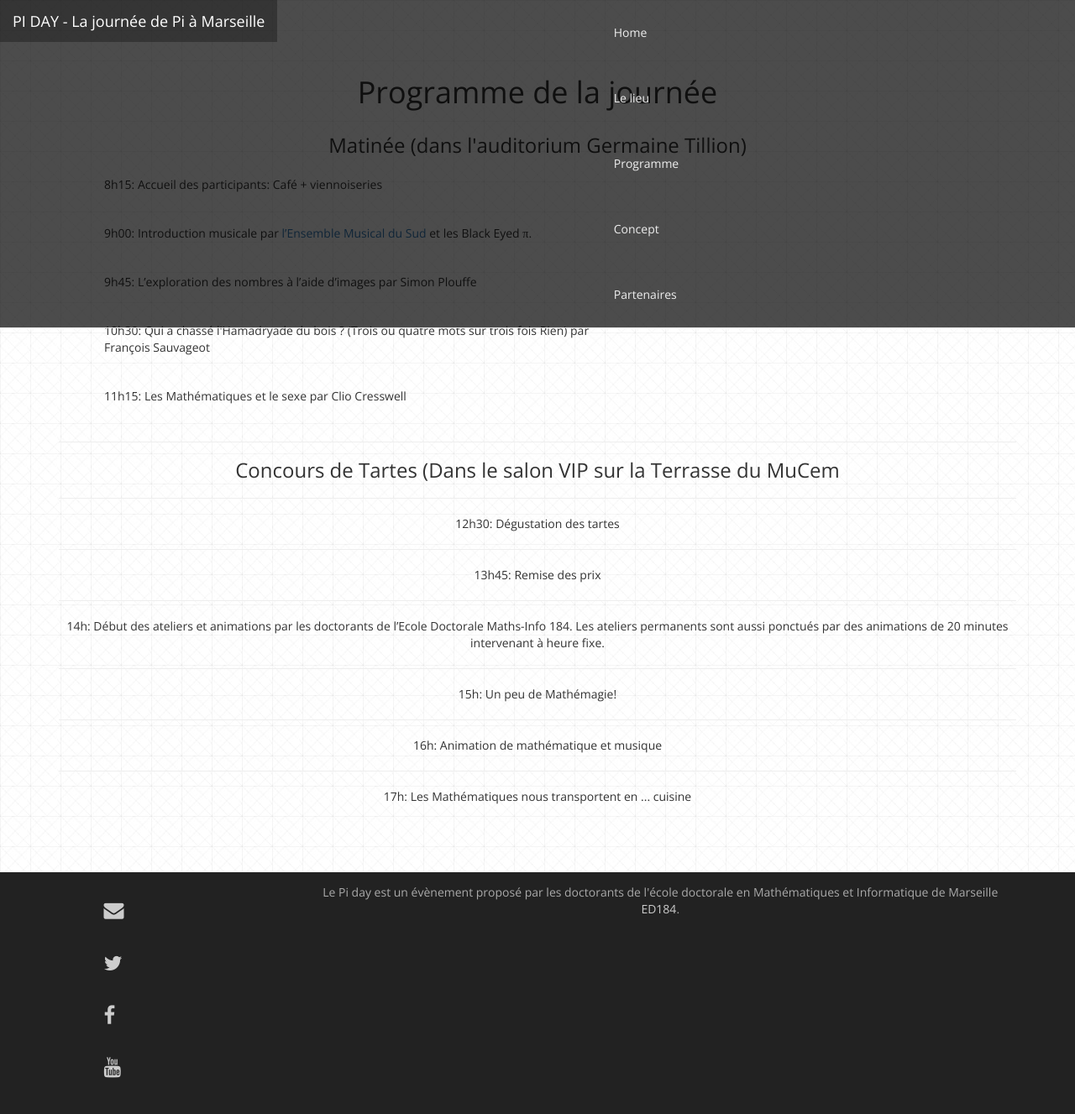
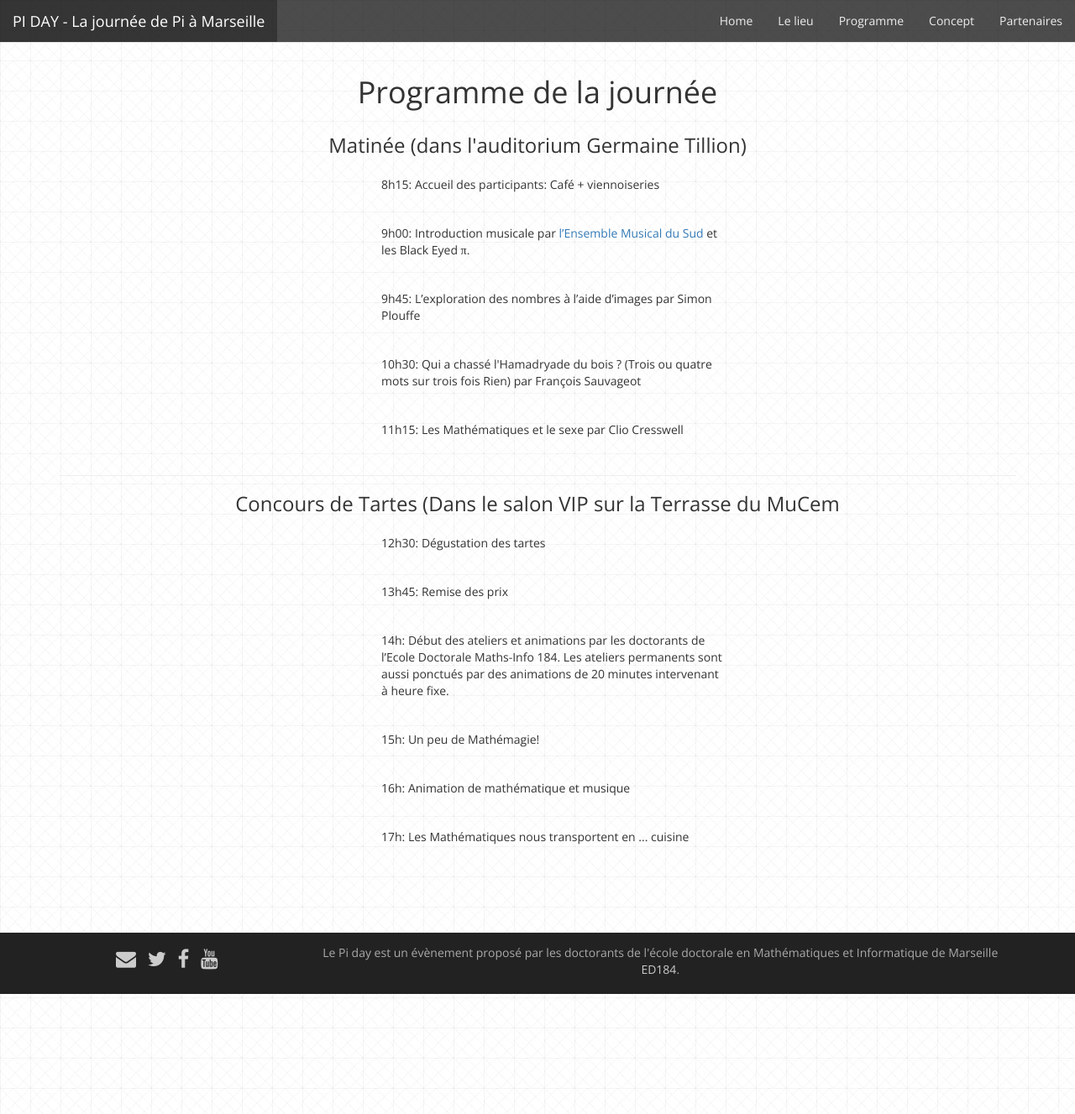
Before and after one commit to Piday/piday.github.io, a Jekyll site: the page built from programme.html, in a window 1280 px wide and 1327 px high. Shown: the whole window at 84% size. Built offline with Jekyll 4.4.1, drawn with Linux system fonts in a browser that asks for light colours; nearby versions of some CDN libraries; Markdown is read by kramdown in place of the engine named in the settings.

Commit message:
mise en forme programme

```diff
--- a/css/style.css
+++ b/css/style.css
@@ -7,8 +7,10 @@ body {
 
 /* Merdes rajoutées par Joël */
 
-li {
-  width : 60%;
+ul.programme li {
+  width : 40%;
+  margin-right: 30%;
+  margin-left: 30%;
   list-style: none;
   padding: 1em;
   text-align: left;
--- a/programme.html
+++ b/programme.html
@@ -14,7 +14,7 @@ permalink: /Programme/
   <div class="row text-center">
     <div class="col-sm-12">
       <h3>Matinée (dans l'auditorium Germaine Tillion)</h3>
-      <ul>
+      <ul class = "programme">
         <li>
           <p>
         8h15: Accueil des participants: Café + viennoiseries
@@ -44,31 +44,39 @@ permalink: /Programme/
 
       <hr>
       <h3>Concours de Tartes (Dans le salon VIP sur la Terrasse du MuCem</h3>
-      <hr>
+      <ul class="programme">
+        <li>
           <p>
           12h30: Dégustation des tartes
           </p>
-      <hr>
+        </li>
+        <li>
           <p>
           13h45: Remise des prix
           </p>
-      <hr>
+        </li>
+        <li>
           <p>
         14h: Début des ateliers et animations par les doctorants de l’Ecole Doctorale Maths-Info 184. Les ateliers permanents sont aussi ponctués par des animations de 20 minutes intervenant à heure fixe.
       </p>
-      <hr>
-
+        </li>
+        <li>
           <p>
         15h: Un peu de Mathémagie!
       </p>
-      <hr>
+        </li>
+        <li>
           <p>
         16h: Animation de mathématique et musique
       </p>
-      <hr>
+        </li>
+        <li>
           <p>
         17h: Les Mathématiques nous transportent en ... cuisine
       </p>
+        </li>
+      </ul>
+
     </div>
     <!--  <div class="col-sm-6">
         <img src="{{ "/images/Tarte.JPG" | prepend: site.baseurl }}" alt="Pie" height="400" width="600"/>
```
Also changed, not shown: 2 other files. Lines whose indentation alone changed are shown as unchanged.
